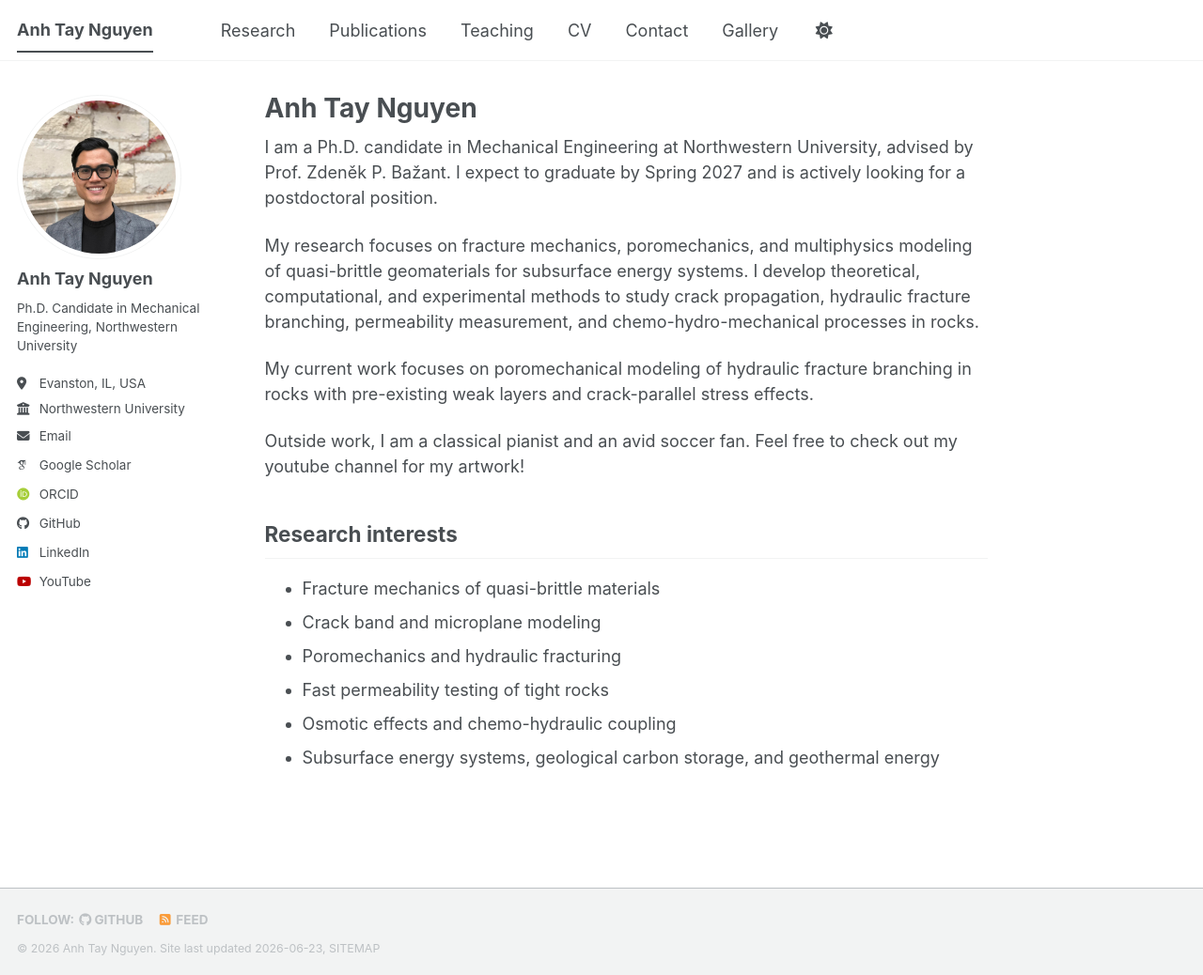
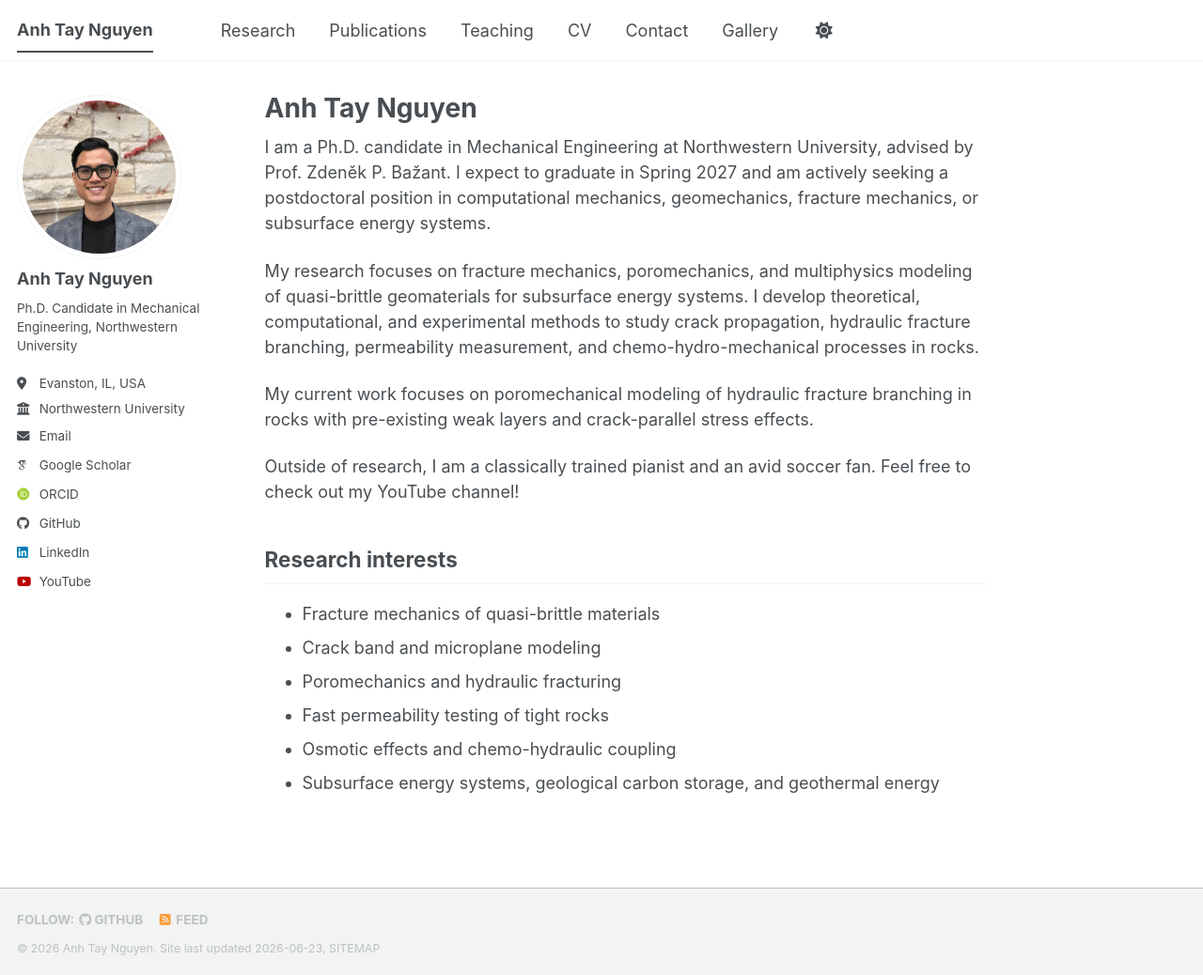
Before and after one commit to anhtaynguyen/anhtaynguyen.github.io, a Jekyll site: the page built from _pages/about.md, in a window 1280 px wide and 1038 px high. Shown: the whole window at 94% size. Built offline with Jekyll 4.4.1, drawn with Linux system fonts in a browser that asks for light colours; some web fonts are replaced; a script bundle is joined from its source files by our own code; library files that are not in the unit come from our copies.

Commit message:
Update about.md

```diff
--- a/_pages/about.md
+++ b/_pages/about.md
@@ -7,13 +7,13 @@ redirect_from:
   - /about.html
 ---
 
-I am a Ph.D. candidate in Mechanical Engineering at Northwestern University, advised by Prof. Zdeněk P. Bažant. I expect to graduate by Spring 2027 and is actively looking for a postdoctoral position.
+I am a Ph.D. candidate in Mechanical Engineering at Northwestern University, advised by Prof. Zdeněk P. Bažant. I expect to graduate in Spring 2027 and am actively seeking a postdoctoral position in computational mechanics, geomechanics, fracture mechanics, or subsurface energy systems.
 
 My research focuses on fracture mechanics, poromechanics, and multiphysics modeling of quasi-brittle geomaterials for subsurface energy systems. I develop theoretical, computational, and experimental methods to study crack propagation, hydraulic fracture branching, permeability measurement, and chemo-hydro-mechanical processes in rocks.
 
 My current work focuses on poromechanical modeling of hydraulic fracture branching in rocks with pre-existing weak layers and crack-parallel stress effects.
 
-Outside work, I am a classical pianist and an avid soccer fan. Feel free to check out my youtube channel for my artwork!
+Outside of research, I am a classically trained pianist and an avid soccer fan. Feel free to check out my YouTube channel!
 
 ## Research interests
 
```
